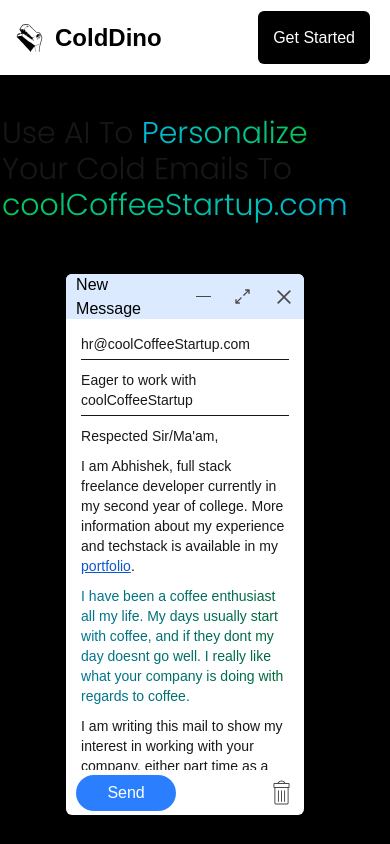
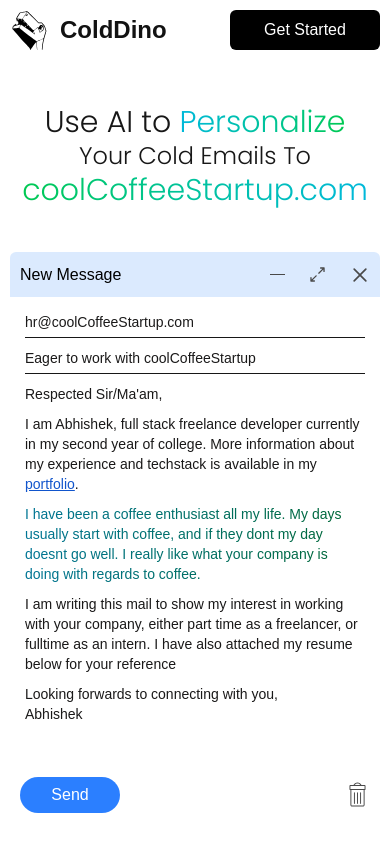
Before and after one commit to PandaBean18/coldDino, a Next.js app: page / in a window 390 px wide. Shown: the top 844 px of the page. Built offline with nearby package versions, Linux system fonts and the light colour scheme.

Commit message:
added mobile view to homepage till navbar and mail demo

```diff
--- a/app/page.tsx
+++ b/app/page.tsx
@@ -25,102 +25,104 @@
   status: number,
 }
 
-export default function Home() {
-  const values = ["coolCoffeeStartup.com", "greatIndianBirds.in", "tastyBakedCookies.com", "crazyCandies.org", "fabulousFintech.com", "amazingAerospace.com", "poshPublishers.com"];
-  const emails = ["hr@coolCoffeeStartup.com", "people@greatIndianBirds.in", "natasha@tastyBakedCookies.com", "cook@crazyCandies.org", "cto@fabulousFintech.com", "kevin@amazingAerospace.com", "editor@poshPublishers.com"]
-  const subjects = [
-    "Eager to work with coolCoffeeStartup",
-    "Looking for opportunities at greatIndianBirds",
-    "Looking for freelance work at tastyBakedCookies",
-    "Seeking opportunities at crazyCandies",
-    "Want to contribute to fabulousFintech",
-    "Interested in working with amazingAerospace",
-    "Website development services for poshPublishers"
-  ];
-  const generatedTexts = [
-    "I have been a coffee enthusiast all my life. My days usually start with coffee, and if they dont my day doesnt go well. I really like what your company is doing with regards to coffee.",
-    "As an avid bird watcher, and someone who has been interested in birds since a very young age, I am deeply impressed by what your company does.",
-    "Baking has been a hobby of mine since childhood, it has been one of the few things that I enjoy thoroughly. I have been following your company for a while and I really like the quality of your products.",
-    "I have been following your company for a long time, and have been consuming your products for the same. The quality of your products never ceases to amaze me.",
-    "As someone who has always been interested in finance and fintech, your company really amazes me. The work that your company is doing in the domain is revolutionary.",
-    "Ever since I was young, I have had an interest in aerospace. Everything about aeronautics and space amazes me. The work that your company is doing in this domain is amazing.",
-    "I have always had a keen interest in reading books, they have been a source of extreme joy and knowledge for me. Because of this, I hold special connection to your publishing house."
-  ]
-
-  var currentIndex = 0;
-  const [currentValue, setCurrentValue] = useState<string>(values[currentIndex]);
-  const [currentEmail, setCurrentEmail] = useState<string>(emails[currentIndex]);
-  const [currentSubject, setCurrentSubject] = useState<string>(subjects[currentIndex]);
-  const [currentText, setCurrentText] = useState<string>(generatedTexts[currentIndex]);
-
-  function animateSlots() {
-    const totalIterations = (10 * values.length) + (currentIndex % values.length);
-    const fastIterations = 5*values.length;
-    const midIterations = fastIterations + (4*values.length);
-    const slowIterations = midIterations + values.length + (currentIndex % values.length);
-    var currentIteration = 0;
-
-    function updateVal() {
-
-      if (currentIteration < fastIterations) {
-        currentIteration += 1;
-        setCurrentValue(values[currentIteration % values.length])
-        setTimeout(() => {
-          updateVal();
-        }, 10)
-      } else if (currentIteration < midIterations) {
-        currentIteration += 1;
-        setCurrentValue(values[currentIteration % values.length])
-        setTimeout(() => {
-          updateVal();
-        }, 30)
-      } else if (currentIteration <= slowIterations) {
-        currentIteration += 1;
-        setCurrentValue(values[currentIteration % values.length])
-        setTimeout(() => {
-          updateVal()
-        }, 70)
-      } else {
-        setCurrentEmail(emails[currentIteration % emails.length]);
-        setCurrentSubject(subjects[currentIteration % subjects.length]);
-        setCurrentText(generatedTexts[currentIteration % generatedTexts.length]);
-        return;
-      }
-    }
-
-    updateVal();
-    currentIndex+=1;
-  }
-
-  useEffect(() => {
-    const interval = setInterval(animateSlots, 6000);
-    return () => clearInterval(interval);
-}, []);
-
-  let [authUri, setAuthUri] = useState("/signin");
+function mobileView(authUri: string, currentValue: string, currentEmail: string, currentSubject: string, currentText: string) {
 
   function handleRedirect() {
     window.location.href = authUri;
   }
 
-  useEffect(() => {
-    window.onload = async function () {
-      const jwt = Cookies.get("coldDinoJwt");
+  return (
+    <div className="w-full h-full">
+      {/* navbar */}
+      <div className="h-[60px] w-full bg-white p-[10px] flex justify-between items-center">
+        <div className="h-full flex items-center">
+          <Image
+            src="/logo.svg"
+            height={40}
+            width={40}
+            alt="logo"
+          />
+          <p className="text-[#121212] font-semibold text-2xl ml-[10px]">ColdDino</p>
+        </div>
+        <div className="w-[150px] h-full pl-[15px] pr-[15px] flex justify-center items-center text-white bg-black font-medium rounded-md hover:cursor-pointer" onClick={handleRedirect}>
+          <p>Get Started</p>
+        </div>
+      </div>
+      <div className="w-full p-[10px] pt-[44px]">
+        <div className="w-full flex justify-center"><p className="text-3xl font-[300]" style={{fontFamily: "Poppins"}}>Use AI to <span className="bg-linear-to-r from-cyan-500 to-green-500 bg-clip-text text-transparent">Personalize</span></p></div>
+        <div className="w-full flex justify-center"><p className="text-2xl font-[300]" style={{fontFamily: "Poppins"}}>Your Cold Emails To</p></div>
+        <div className="w-full flex justify-center"><p className="text-3xl font-[300]" style={{fontFamily: "Poppins"}}><span id="slots" className="bg-linear-to-r from-green-500 to-cyan-500 bg-clip-text text-transparent">{currentValue}</span></p></div>
+        <p className="text-transparent select-none font-[300]" style={{fontFamily: "Poppins"}}>tastyBakedCookies.comm</p>
+      </div>
+      {/* demo mail */}
+      <div className="w-full h-[150vw] p-[10px]">
+        <div className="bg-blue-100 w-full h-[45px] rounded-t-md flex justify-between">
+          <div className="p-[10px] flex items-center font-medium"><p className="text-black">New Message</p></div>
+          <div className="p-[10px] flex justify-between w-[120px]">
+            <Image
+              src="/underline.svg"
+              width={15}
+              height={20}
+              style={{objectFit: "contain"}}
+              alt="underline"
+            />
+            <Image
+              src="/expand.svg"
+              width={15}
+              height={20}
+              style={{objectFit: "contain"}}
+              alt="underline"
+            />
+            <Image
+              src="/cross.svg"
+              width={20}
+              height={20}
+              style={{objectFit: "contain"}}
+              alt="underline"
+            />
+          </div>
+        </div>
+        <div className="h-[calc(100%-90px)] bg-white w-full overflow-y-scroll">
+          <div className="w-full p-[15px] ">
+            <p className="text-[#1a1919] font-thin text-sm">{currentEmail}</p>
+            <div className="mt-[5px] mb-[5px] w-full h-px border-t-1"></div>
+            <p className="text-[#1a1919] font-thin text-sm mt-[10px]">{currentSubject}</p>
+            <div className="mt-[5px] mb-[5px] w-full h-px border-t-1"></div>
 
-      if (jwt === undefined || jwt === null) {
-        return;
-      }
+            <p className="text-[#1a1919] font-thin text-sm mt-[10px] text-wrap">Respected Sir/Ma'am,</p>
+            <div className="h-[10px]"></div>
+            <p className="text-[#1a1919] font-thin text-sm text-wrap">I am Abhishek, full stack freelance developer currently in my second year of college. More information about my experience and techstack is available in my <a className="text-[#15c] underline">portfolio</a>.</p>
+            <div className="h-[10px]"></div>
+            <p className="text-transparent font-thin text-sm text-wrap bg-linear-to-r from-cyan-700 to-green-800 bg-clip-text">{currentText}</p>
+            <div className="h-[10px]"></div>
+            <p className="text-[#1a1919] font-thin text-sm text-wrap">I am writing this mail to show my interest in working with your company, either part time as a freelancer, or fulltime as an intern. I have also attached my resume below for your reference</p>
+            <div className="h-[10px]"></div>
+            <p className="text-[#1a1919] font-thin text-sm text-wrap">Looking forwards to connecting with you,</p>
+            <p className="text-[#1a1919] font-thin text-sm text-wrap">Abhishek</p>
+          </div>
+        </div>
+        <div className="h-[45px] w-full flex justify-between items-center bg-white rounded-b-md">
+          <div className="ml-[10px] w-[100px] h-[80%] bg-blue-500 rounded-[20px] flex justify-center items-center">
+            <p className="text-white">Send</p>
+          </div>
+          <Image
+            src="/dustbin.svg"
+            height={25}
+            width={25}
+            alt="bin"
+            className="mr-[10px]"
+          />
+        </div>
+      </div>
+    </div>
+  )
+}
 
-      try {
-        await axios.post("/api/verify", {"token": jwt});
+function desktopView(authUri: string, currentValue: string, currentEmail: string, currentSubject: string, currentText: string) {
 
-        setAuthUri("/dashboard/generate");
-      } catch {
-        return
-      }
-    }
-
-  }, [])
+  function handleRedirect() {
+    window.location.href = authUri;
+  }
 
   return (
     <div className="h-full w-full select-none">
@@ -267,28 +269,6 @@
           </div>
         </div>
       </div>
-      {/* <div className="w-full lg:h-[300px] bg-zinc-300 pt-[30px] flex justify-around items-center">
-        <div className="h-full w-[95%] flex items-center justify-between flex-col lg:flex-row">
-          <div className="w-full lg:w-[30%] lg:h-[90%] flex flex-col items-center">
-            <p className="text-black text-2xl text-center font-bold">Automate Email Personalization</p>
-            <br />
-            <p className="text-[#121212] text-xl text-left">Even though you may know what the company does, it might be hard for you to put into perspective why you want to be working with them, and while cold mailing multiple companies, its easy to loose track.</p>
-          </div>
-          <div className="w-[90%] h-[1px] lg:w-[1px] lg:h-[90%] border-[#121212] border-t-1 border-b-1 mt-[20px] mb-[20px] lg:border-r-1 lg:border-l-1 lg:border-t-0 lg:border-b-0 lg:mr-[20px] lg:ml-[20px]"></div>
-          <div className="w-full lg:w-[30%] lg:h-[90%] flex flex-col grow-1  items-center">
-            <p className="text-black text-2xl text-center font-bold">Send emails straight from the site</p>
-            <br />
-            <p className="text-[#121212] text-xl text-left">You can send the emails after they have been generated straight from this site! No need to copy the message and send it from your mailbox, or you can save it in your drafts.</p>
-          </div>
-          <div className="w-[90%] h-[1px] lg:w-[1px] lg:h-[90%] border-[#121212] border-t-1 border-b-1 mt-[20px] mb-[20px] lg:border-r-1 lg:border-l-1 lg:border-t-0 lg:border-b-0 lg:mr-[20px] lg:ml-[20px]"></div>
-          <div className="w-full lg:w-[30%] lg:h-[90%] grow-1 flex flex-col items-center">
-            <p className="text-black text-2xl text-center font-bold">Send emails in batches</p>
-            <br />
-            <p className="text-[#121212] text-xl text-left">Instead of sending the emails one at a time, you can upload a CSV file containing upto 20 emails of contacts that you wish to send cold emails to. The app will automatically parse them! (Coming soon)</p>
-          </div>
-        </div>
-      </div> */}
-
       <div className="h-full w-full flex" id="features">
         <div className="w-[30%] h-full bg-white flex flex-col justify-center items-center">
           <p className="text-[#121212] text-7xl font-bold" style={{fontFamily: "Bebas Neue"}}>WHAT</p>
@@ -316,3 +296,107 @@
     </div>
   );
 }
+
+export default function Home() {
+  let [authUri, setAuthUri] = useState("/signin");
+
+  const values = ["coolCoffeeStartup.com", "greatIndianBirds.in", "tastyBakedCookies.com", "crazyCandies.org", "fabulousFintech.com", "amazingAerospace.com", "poshPublishers.com"];
+  const emails = ["hr@coolCoffeeStartup.com", "people@greatIndianBirds.in", "natasha@tastyBakedCookies.com", "cook@crazyCandies.org", "cto@fabulousFintech.com", "kevin@amazingAerospace.com", "editor@poshPublishers.com"]
+  const subjects = [
+    "Eager to work with coolCoffeeStartup",
+    "Looking for opportunities at greatIndianBirds",
+    "Looking for freelance work at tastyBakedCookies",
+    "Seeking opportunities at crazyCandies",
+    "Want to contribute to fabulousFintech",
+    "Interested in working with amazingAerospace",
+    "Website development services for poshPublishers"
+  ];
+  const generatedTexts = [
+    "I have been a coffee enthusiast all my life. My days usually start with coffee, and if they dont my day doesnt go well. I really like what your company is doing with regards to coffee.",
+    "As an avid bird watcher, and someone who has been interested in birds since a very young age, I am deeply impressed by what your company does.",
+    "Baking has been a hobby of mine since childhood, it has been one of the few things that I enjoy thoroughly. I have been following your company for a while and I really like the quality of your products.",
+    "I have been following your company for a long time, and have been consuming your products for the same. The quality of your products never ceases to amaze me.",
+    "As someone who has always been interested in finance and fintech, your company really amazes me. The work that your company is doing in the domain is revolutionary.",
+    "Ever since I was young, I have had an interest in aerospace. Everything about aeronautics and space amazes me. The work that your company is doing in this domain is amazing.",
+    "I have always had a keen interest in reading books, they have been a source of extreme joy and knowledge for me. Because of this, I hold special connection to your publishing house."
+  ]
+
+  var currentIndex = 0;
+  const [currentValue, setCurrentValue] = useState<string>(values[currentIndex]);
+  const [currentEmail, setCurrentEmail] = useState<string>(emails[currentIndex]);
+  const [currentSubject, setCurrentSubject] = useState<string>(subjects[currentIndex]);
+  const [currentText, setCurrentText] = useState<string>(generatedTexts[currentIndex]);
+
+  function animateSlots() {
+    const totalIterations = (10 * values.length) + (currentIndex % values.length);
+    const fastIterations = 5*values.length;
+    const midIterations = fastIterations + (4*values.length);
+    const slowIterations = midIterations + values.length + (currentIndex % values.length);
+    var currentIteration = 0;
+
+    function updateVal() {
+
+      if (currentIteration < fastIterations) {
+        currentIteration += 1;
+        setCurrentValue(values[currentIteration % values.length])
+        setTimeout(() => {
+          updateVal();
+        }, 10)
+      } else if (currentIteration < midIterations) {
+        currentIteration += 1;
+        setCurrentValue(values[currentIteration % values.length])
+        setTimeout(() => {
+          updateVal();
+        }, 30)
+      } else if (currentIteration <= slowIterations) {
+        currentIteration += 1;
+        setCurrentValue(values[currentIteration % values.length])
+        setTimeout(() => {
+          updateVal()
+        }, 70)
+      } else {
+        setCurrentEmail(emails[currentIteration % emails.length]);
+        setCurrentSubject(subjects[currentIteration % subjects.length]);
+        setCurrentText(generatedTexts[currentIteration % generatedTexts.length]);
+        return;
+      }
+    }
+
+    updateVal();
+    currentIndex+=1;
+  }
+
+  useEffect(() => {
+    const interval = setInterval(animateSlots, 6000);
+    return () => clearInterval(interval);
+}, []);
+
+  useEffect(() => {
+    window.onload = async function () {
+      const jwt = Cookies.get("coldDinoJwt");
+
+      if (jwt === undefined || jwt === null) {
+        return;
+      }
+
+      try {
+        await axios.post("/api/verify", {"token": jwt});
+
+        setAuthUri("/dashboard/generate");
+      } catch {
+        return
+      }
+    }
+
+  }, [])
+  return (
+    <div className="w-full h-full">
+      <div className="w-full h-full hidden mbp:block">
+        {desktopView(authUri, currentValue, currentEmail, currentSubject, currentText)}
+      </div>
+      <div className="w-full h-full block mbp:hidden">
+        {mobileView(authUri, currentValue, currentEmail, currentSubject, currentText)}
+      </div>
+    </div>
+  )
+}
--- a/package.json
+++ b/package.json
@@ -29,9 +29,9 @@
     "@types/jsdom": "^21.1.7",
     "@types/jsonwebtoken": "^9.0.9",
     "@types/node": "^20",
-    "@types/react": "^19",
+    "@types/react": "19.1.1",
     "@types/react-dom": "^19",
     "tailwindcss": "^4",
-    "typescript": "^5"
+    "typescript": "5.8.3"
   }
 }
```
Also changed, not shown: 1 other file (tests, documents, lock files or other folders).
